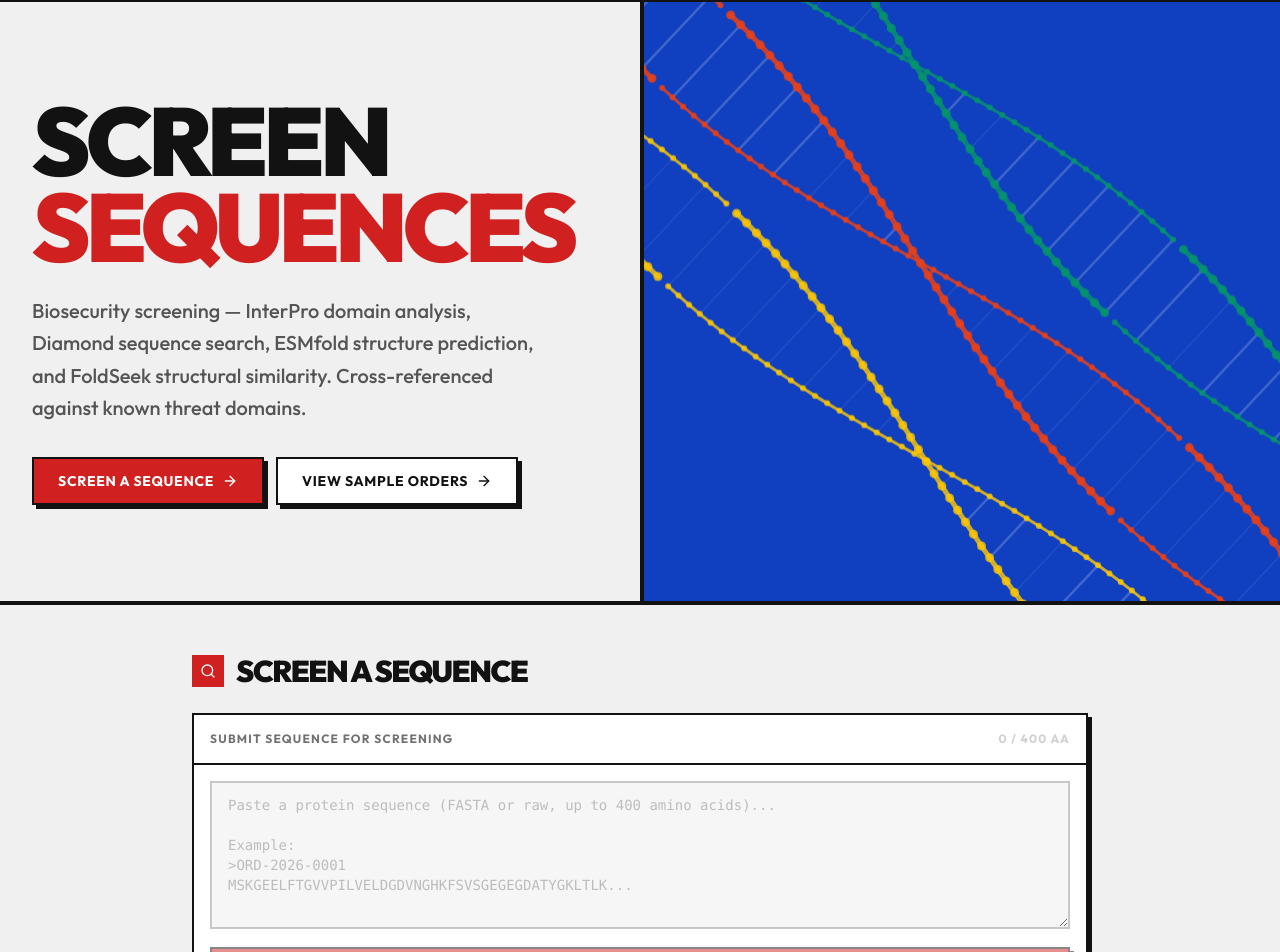
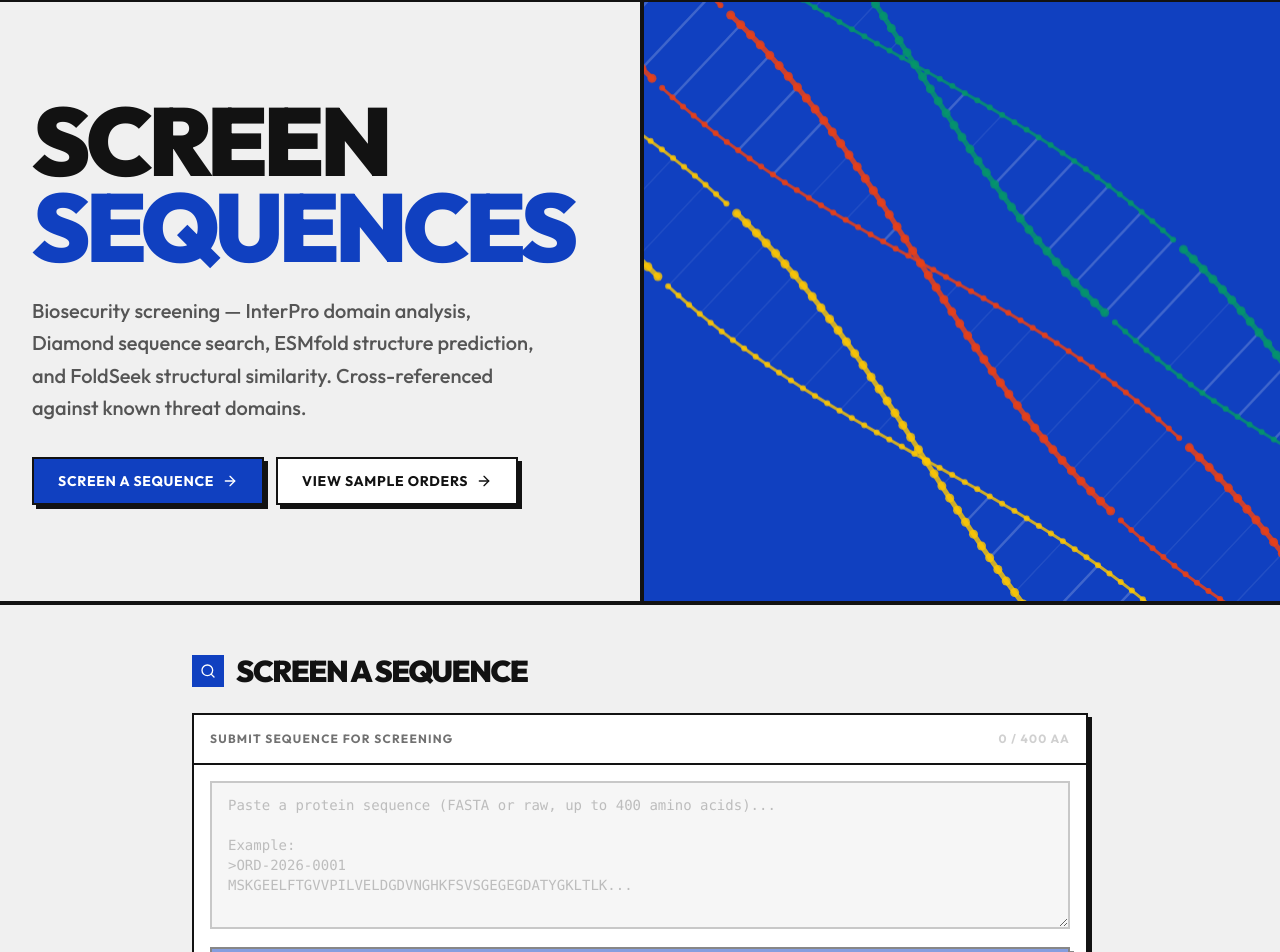
Before and after one commit to Aarjav0210/lucid, a Next.js app: page / in a window 1280 px wide. Shown: the part 66-1018 px from the top of the page. Built offline with nearby package versions, Linux system fonts and the light colour scheme.

Commit message:
add missing headings to pipeline modules

```diff
--- a/src/app/page.tsx
+++ b/src/app/page.tsx
@@ -734,7 +734,7 @@ export default function Home() {
             <h1 className="text-4xl sm:text-6xl lg:text-8xl font-black uppercase tracking-tighter leading-[0.9]">
               Screen
               <br />
-              <span className="text-bauhaus-red">Sequences</span>
+              <span className="text-bauhaus-blue">Sequences</span>
             </h1>
             <p className="mt-6 text-lg sm:text-xl font-medium text-bauhaus-black/70 max-w-lg leading-relaxed">
               Biosecurity screening — InterPro domain analysis, Diamond sequence
@@ -744,7 +744,7 @@ export default function Home() {
             <div className="mt-8 flex flex-wrap gap-3">
               <a
                 href="#screen"
-                className="inline-flex items-center gap-2 px-6 py-3 bg-bauhaus-red text-white font-bold uppercase tracking-wider text-sm border-2 border-bauhaus-black shadow-[4px_4px_0px_0px_#121212] hover:bg-bauhaus-red/90 active:translate-x-[2px] active:translate-y-[2px] active:shadow-none transition-all duration-200"
+                className="inline-flex items-center gap-2 px-6 py-3 bg-bauhaus-blue text-white font-bold uppercase tracking-wider text-sm border-2 border-bauhaus-black shadow-[4px_4px_0px_0px_#121212] hover:bg-bauhaus-blue/90 active:translate-x-[2px] active:translate-y-[2px] active:shadow-none transition-all duration-200"
               >
                 Screen a Sequence
                 <ArrowRight className="w-4 h-4" />
@@ -769,7 +769,7 @@ export default function Home() {
         <div className="max-w-7xl mx-auto px-4 sm:px-6 lg:px-8 py-8 sm:py-12">
           <div className="max-w-4xl mx-auto">
             <div className="flex items-center gap-3 mb-6">
-              <div className="w-8 h-8 bg-bauhaus-red flex items-center justify-center">
+              <div className="w-8 h-8 bg-bauhaus-blue flex items-center justify-center">
                 <Search className="w-4 h-4 text-white" />
               </div>
               <h2 className="text-2xl sm:text-3xl font-black uppercase tracking-tighter">
--- a/src/components/live-screening.tsx
+++ b/src/components/live-screening.tsx
@@ -269,7 +269,7 @@ export function LiveScreening() {
   );
 
   return (
-    <div className="space-y-6">
+    <div className="space-y-10">
       <SequenceInput onSubmit={handleSubmit} isRunning={isRunning} />
 
       {pipelineState && pipelineState.stage !== "done" && (
@@ -277,9 +277,18 @@ export function LiveScreening() {
       )}
 
       {report && (
-        <div ref={reportRef}>
-          <SequenceReport report={report} />
-        </div>
+        <>
+          <div className="flex justify-center">
+            <div className="flex flex-col items-center gap-1">
+              <div className="w-0.5 h-4 bg-bauhaus-black/20" />
+              <div className="w-3 h-3 rotate-45 border-b-2 border-r-2 border-bauhaus-black/20" />
+              <div className="w-0.5 h-4 bg-bauhaus-black/20" />
+            </div>
+          </div>
+          <div ref={reportRef}>
+            <SequenceReport report={report} />
+          </div>
+        </>
       )}
     </div>
   );
--- a/src/components/report/domain-ruler.tsx
+++ b/src/components/report/domain-ruler.tsx
@@ -14,7 +14,7 @@ export function DomainRuler({ domains, sequenceLength }: DomainRulerProps) {
     <div className="space-y-3">
       <div className="flex items-center justify-between text-xs font-bold uppercase tracking-widest text-bauhaus-black/50">
         <span>1</span>
-        <span>Domain Architecture</span>
+        <span>InterPro Domain Architecture</span>
         <span>{sequenceLength} AA</span>
       </div>
 
--- a/src/components/report/sequence-report.tsx
+++ b/src/components/report/sequence-report.tsx
@@ -13,6 +13,10 @@ export function SequenceReport({ report }: SequenceReportProps) {
   return (
     <div className="space-y-8">
       {/* ── Sequence overview + domain ruler ── */}
+      <div className="space-y-1">
+        <p className="text-xs font-bold uppercase tracking-widest text-bauhaus-black/40 mb-4">
+          Structural Domain Identification
+        </p>
       <div className="bg-white border-2 border-bauhaus-black shadow-[4px_4px_0px_0px_#121212] p-6 space-y-4">
         <div className="flex items-center justify-between">
           <div>
@@ -34,6 +38,7 @@ export function SequenceReport({ report }: SequenceReportProps) {
           domains={report.domains}
           sequenceLength={report.sequenceLength}
         />
+      </div>
       </div>
 
       {/* ── Connector: domains fan out ── */}
--- a/src/components/sequence-input.tsx
+++ b/src/components/sequence-input.tsx
@@ -105,7 +105,7 @@ export function SequenceInput({ onSubmit, isRunning }: SequenceInputProps) {
         <button
           onClick={handleSubmit}
           disabled={isRunning || aaCount === 0}
-          className="w-full flex items-center justify-center gap-3 px-6 py-4 bg-bauhaus-red text-white font-bold uppercase tracking-wider text-sm border-2 border-bauhaus-black shadow-[4px_4px_0px_0px_#121212] hover:bg-bauhaus-red/90 active:translate-x-[2px] active:translate-y-[2px] active:shadow-none transition-all duration-200 disabled:opacity-50 disabled:cursor-not-allowed disabled:active:translate-x-0 disabled:active:translate-y-0 disabled:active:shadow-[4px_4px_0px_0px_#121212]"
+          className="w-full flex items-center justify-center gap-3 px-6 py-4 bg-bauhaus-blue text-white font-bold uppercase tracking-wider text-sm border-2 border-bauhaus-black shadow-[4px_4px_0px_0px_#121212] hover:bg-bauhaus-blue/90 active:translate-x-[2px] active:translate-y-[2px] active:shadow-none transition-all duration-200 disabled:opacity-50 disabled:cursor-not-allowed disabled:active:translate-x-0 disabled:active:translate-y-0 disabled:active:shadow-[4px_4px_0px_0px_#121212]"
         >
           {isRunning ? (
             <>
```
